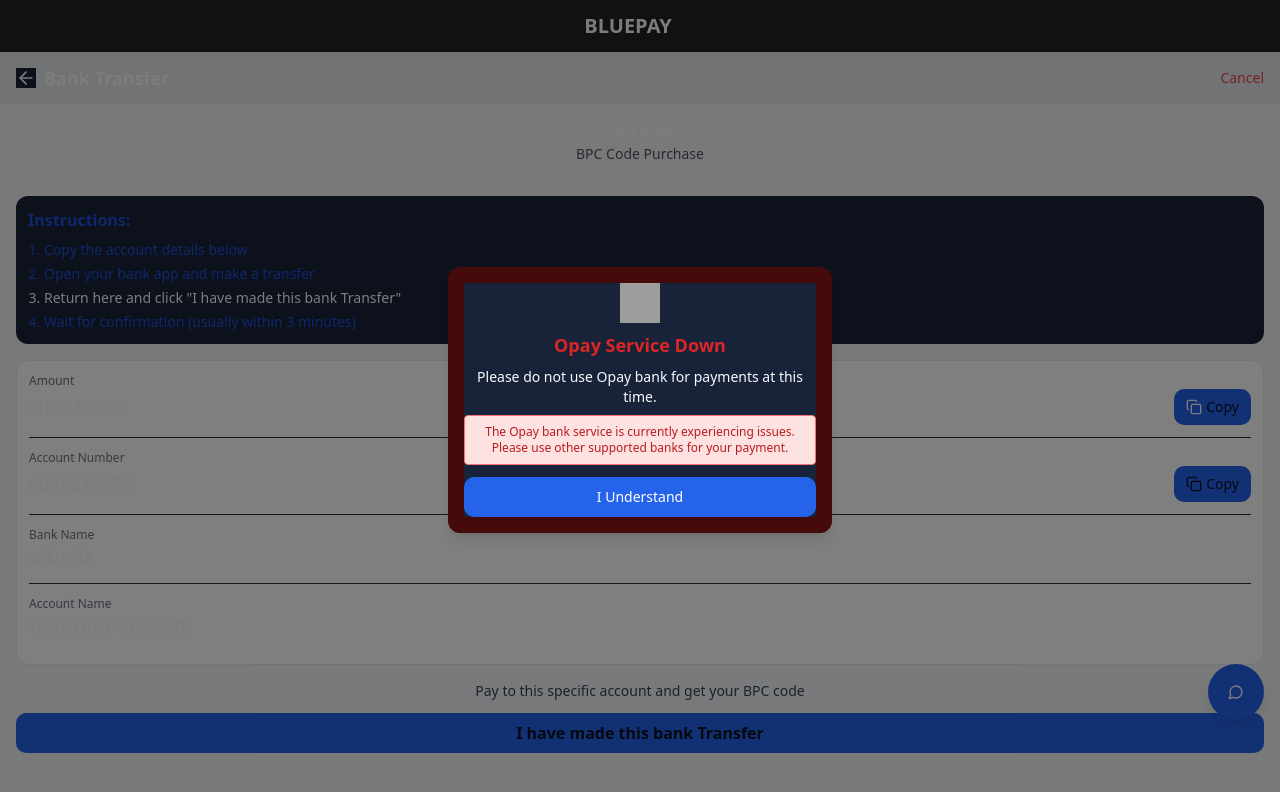
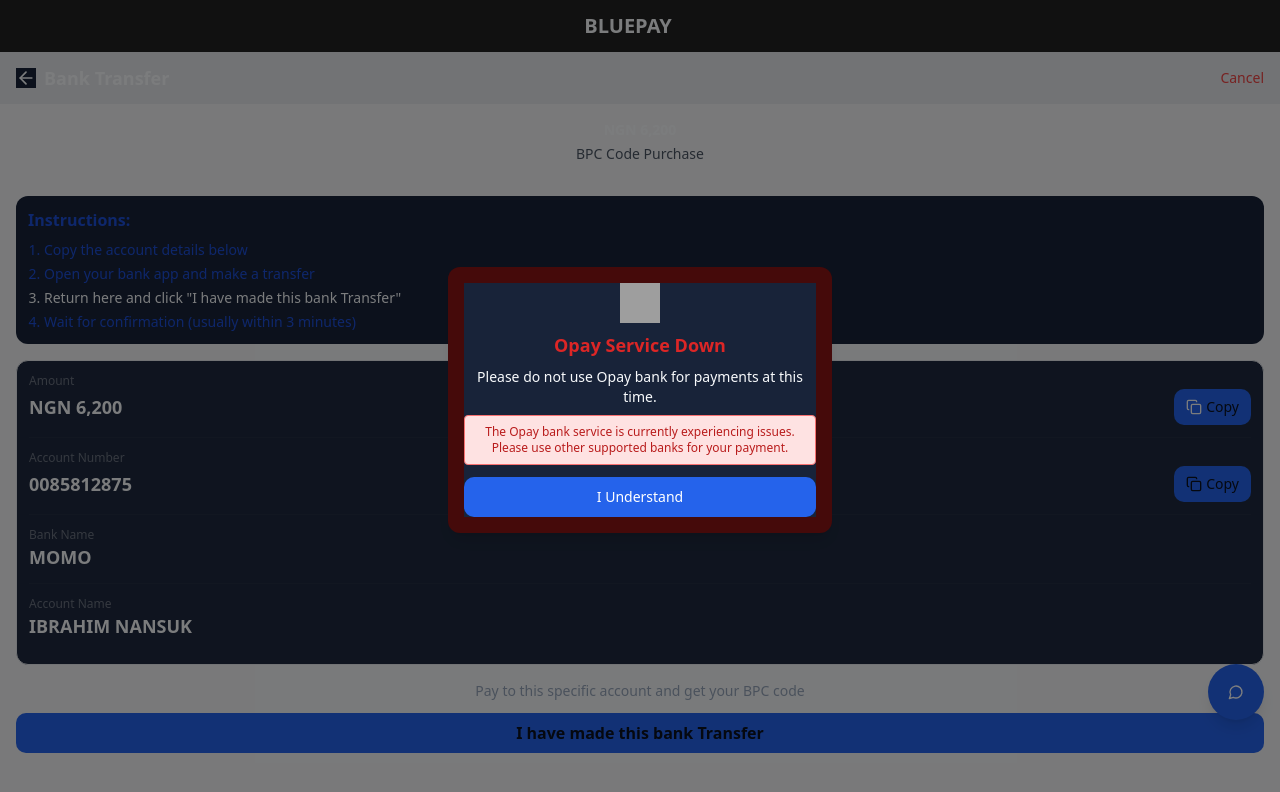
Before and after one commit to Weblog1240/bluepay-2026, a React (Vite) app: page /buy-bpc/payment in a window 1280 px wide. Shown: the top 792 px of the page. Built offline with nearby package versions, Linux system fonts and the light colour scheme; grey boxes are pictures that could not be loaded.

Commit message:
Visual edit in Lovable
Edited UI in Lovable

```diff
--- a/src/App.tsx
+++ b/src/App.tsx
@@ -100,7 +100,7 @@ const App = () => <QueryClientProvider client={queryClient}>
         <Route path="/account-upgrade" element={<AccountUpgrade />} />
         <Route path="/buy-bpc" element={<BuyBPC />} />
         <Route path="/buy-bpc/processing" element={<BuyBPCProcessing />} />
-        <Route path="/buy-bpc/payment" element={<BuyBPCPayment />} className="bg-secondary" />
+        <Route path="/buy-bpc/payment" element={<BuyBPCPayment />} className="bg-sidebar" />
         <Route path="/buy-bpc/verifying" element={<BuyBPCVerifying />} />
         <Route path="/buy-bpc/confirmation" element={<BuyBPCConfirmation />} />
         <Route path="/airtime" element={<AirtimePurchase />} />
--- a/src/pages/BuyBPCPayment.tsx
+++ b/src/pages/BuyBPCPayment.tsx
@@ -78,7 +78,7 @@ const BuyBPCPayment = () => {
         </ol>
       </div>
 
-      <div className="bg-white m-4 p-3 rounded-lg border border-gray-200">
+      <div className="m-4 p-3 rounded-lg border border-gray-200 bg-muted">
         <div className="mb-3">
           <p className="text-gray-500 text-xs">Amount</p>
           <div className="flex justify-between items-center">
@@ -112,7 +112,7 @@ const BuyBPCPayment = () => {
         </div>
       </div>
 
-      <p className="text-center px-4 mb-3 text-gray-700 text-sm">
+      <p className="text-center px-4 mb-3 text-sm text-muted-foreground">
         Pay to this specific account and get your BPC code
       </p>
 
```
